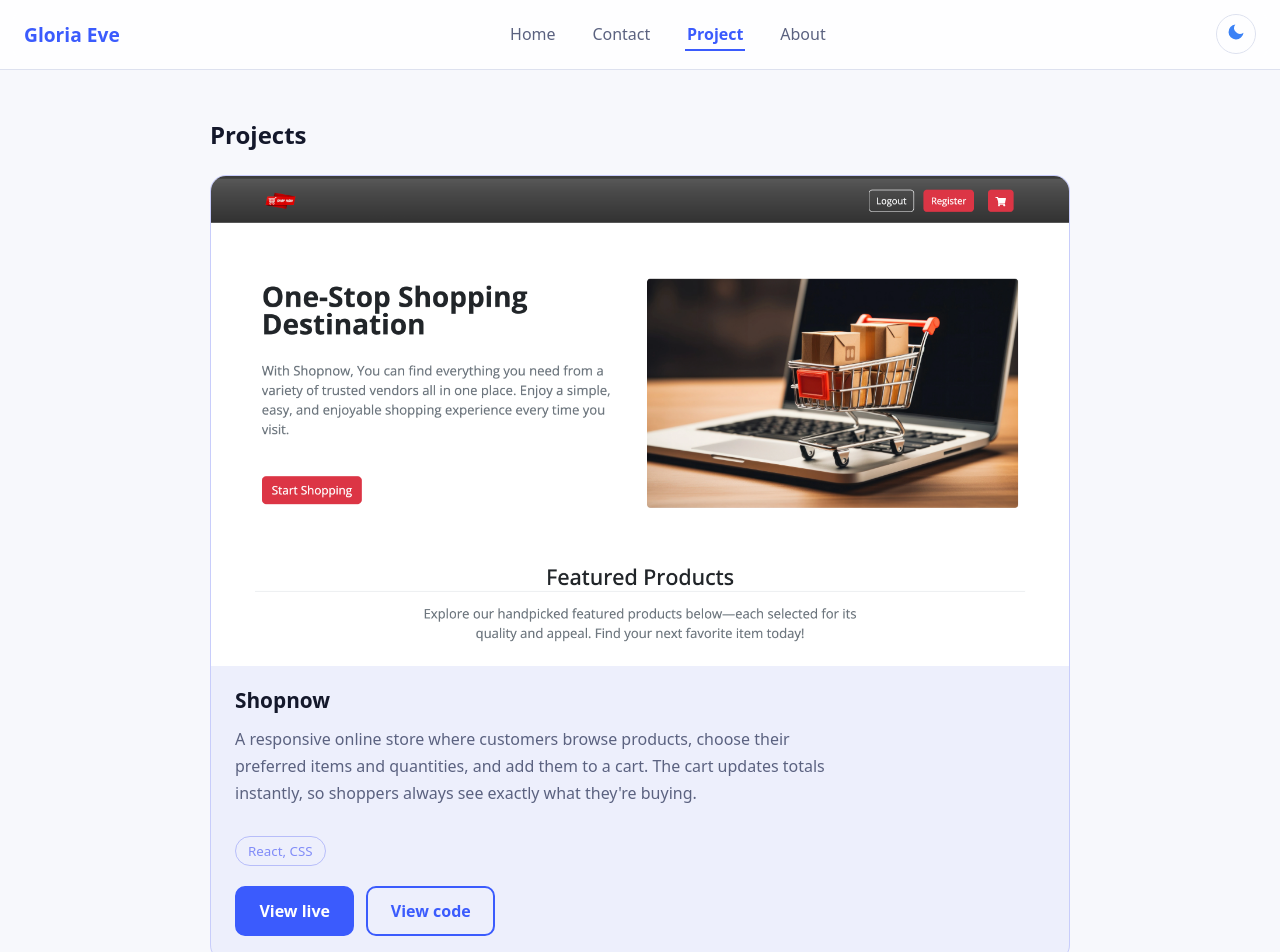
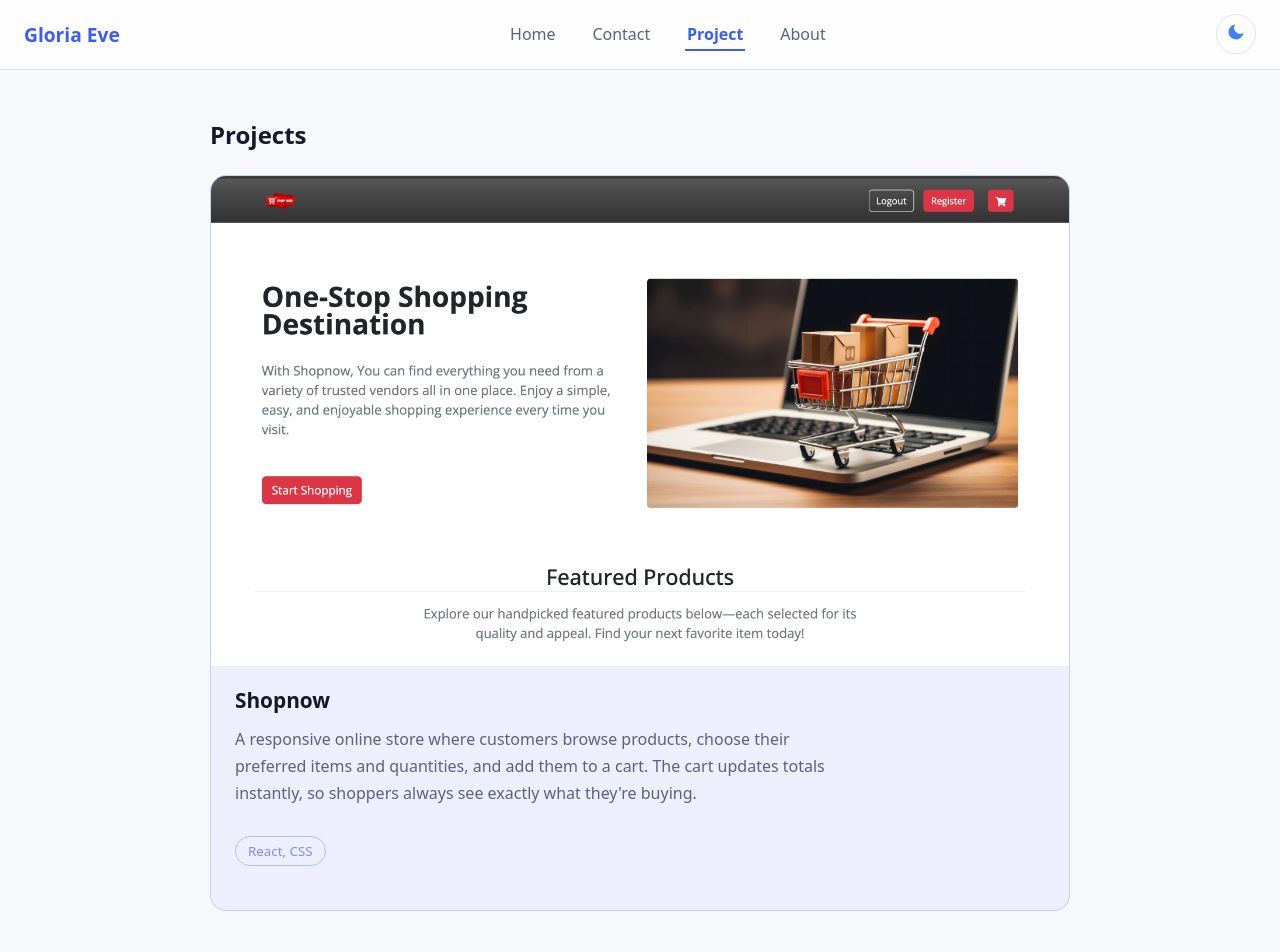
Before and after one commit to eve-beep-ij/portfolio, a React (Vite) app: page /project in a window 1280 px wide. Shown: the top 952 px of the page. Built offline with nearby package versions, Linux system fonts and the light colour scheme.

Commit message:
removed project buttons

```diff
--- a/src/pages/Project.jsx
+++ b/src/pages/Project.jsx
@@ -36,18 +36,7 @@ export default function Project() {
             <h2>{p.title}</h2>
             <p>{p.description}</p>
             <small>{p.tech}</small>
-            <div className="project-links">
-  {p.live && (
-    <a href={p.live} target="_blank" rel="noopener noreferrer" className="btn btn-primary">
-      View live
-    </a>
-  )}
-  {p.code && (
-    <a href={p.code} target="_blank" rel="noopener noreferrer" className="btn btn-outline">
-      View code
-    </a>
-  )}
-</div>
+            <div className="project-links"></div>
           </article>
         ))}
       </div>
```
